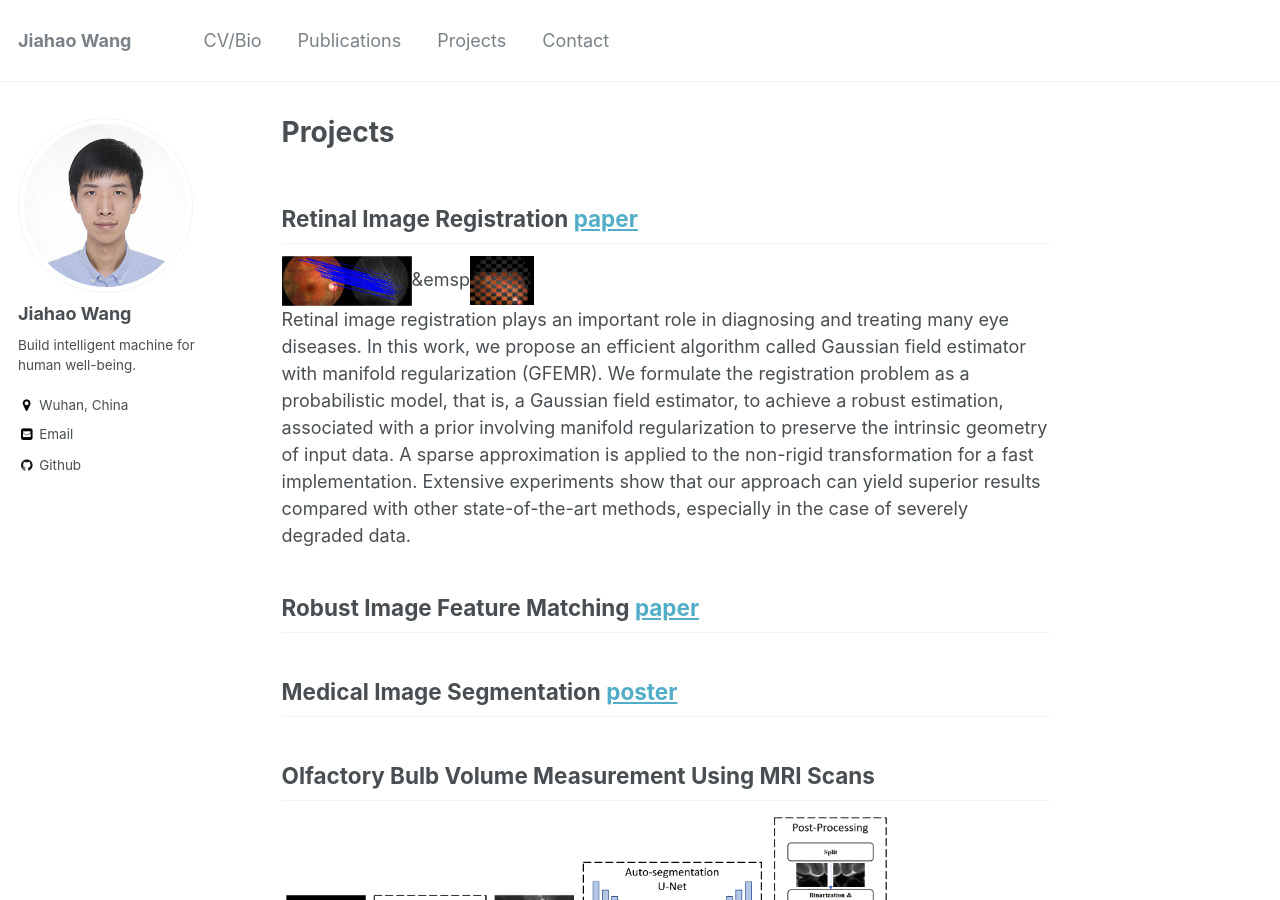
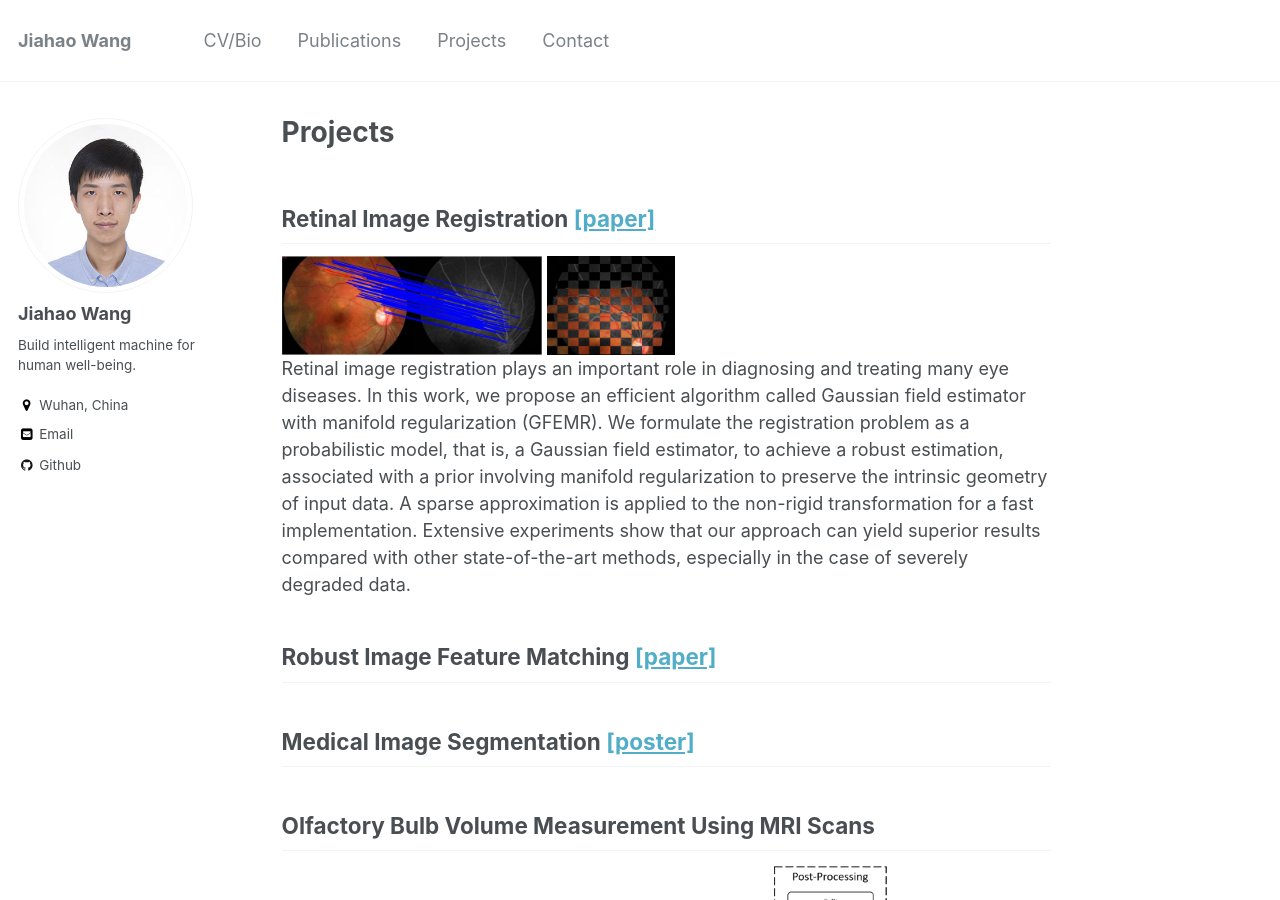
Before and after one commit to JiahaoPlus/JiahaoPlus.github.io, a Jekyll site: the page built from _pages/projects.md, in a window 1280 px wide and 900 px high. Built offline with Jekyll 4.4.1, drawn with Linux system fonts in a browser that asks for light colours.

Commit message:
update 'projects'

```diff
--- a/_pages/projects.md
+++ b/_pages/projects.md
@@ -4,13 +4,13 @@ title: "Projects"
 permalink: /projects/
 author_profile: true
 ---
-## Retinal Image Registration [paper](https://authors.elsevier.com/c/1YDGYbZX4vg-J)
-<img width="130" height="50" src="https://JiahaoPlus.github.io/images/gfemr_our_m.jpg"/>&emsp<img width="64" height="50" src="https://JiahaoPlus.github.io/images/gfemr_our_r.jpg"/> <br>
+## Retinal Image Registration [[paper]](https://authors.elsevier.com/c/1YDGYbZX4vg-J)
+<img width="260" height="100" src="https://JiahaoPlus.github.io/images/gfemr_our_m.jpg"/>  <img width="128" height="100" src="https://JiahaoPlus.github.io/images/gfemr_our_r.jpg"/> <br>
 Retinal image registration plays an important role in diagnosing and treating many eye diseases. In this work, we propose an efficient algorithm called Gaussian field estimator with manifold regularization (GFEMR). We formulate the registration problem as a probabilistic model, that is, a Gaussian field estimator, to achieve a robust estimation, associated with a prior involving manifold regularization to preserve the intrinsic geometry of input data. A sparse approximation is applied to the non-rigid transformation for a fast implementation. Extensive experiments show that our approach can yield superior results compared with other state-of-the-art methods, especially in the case of severely degraded data.
 
-## Robust Image Feature Matching [paper](https://ieeexplore.ieee.org/document/8089726)
+## Robust Image Feature Matching [[paper]](https://ieeexplore.ieee.org/document/8089726)
 
-## Medical Image Segmentation [poster](https://JiahaoPlus.github.io/files/UCLA_Poster.pdf)
+## Medical Image Segmentation [[poster]](https://JiahaoPlus.github.io/files/UCLA_Poster.pdf)
 
 ## Olfactory Bulb Volume Measurement Using MRI Scans
 <img width="610" height="245" src="https://JiahaoPlus.github.io/images/OB.png"/>
```
Also changed, not shown: images/Retinal.PNG (deleted), images/SR.png (added).
